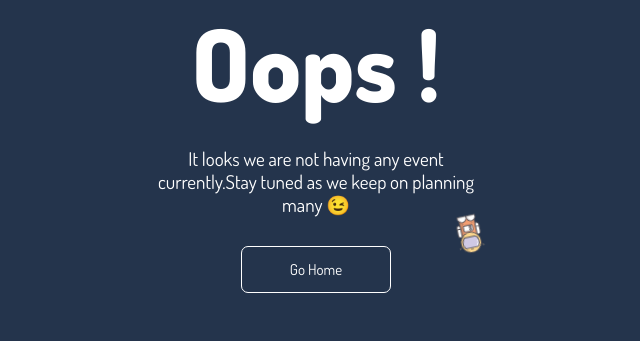
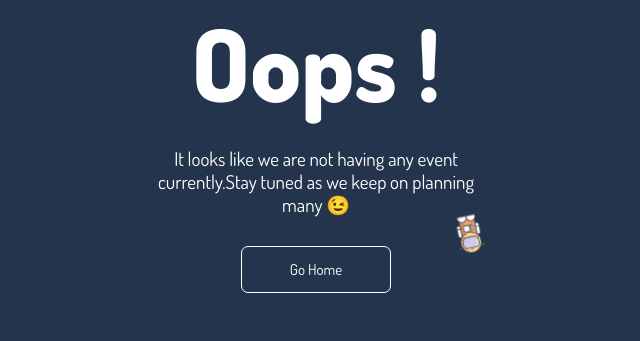
Before and after one commit to Darshan110801/test, a Django app: page /events in a window 1280 px wide. Shown: the part 117-458 px from the top of the page, without its empty margins (324-964 px from the left). Run offline with Django 3.2, Linux system fonts and the light colour scheme; some libraries are stand-ins or nearby versions.

Commit message:
grammatical change

```diff
--- a/templates/noevents.html
+++ b/templates/noevents.html
@@ -12,7 +12,7 @@
   <div class="denied__wrapper">
     <h1>Oops !</h1>
       <br>
-    <h3>It looks we are not having any event currently.Stay tuned as we keep on planning many 😉</h3>
+    <h3>It looks like we are not having any event currently.Stay tuned as we keep on planning many 😉</h3>
     <svg id="astronaut" xmlns="http://www.w3.org/2000/svg" viewBox="0 0 512 512">
     <style>
         @import url("https://fonts.googleapis.com/css?family=Dosis:300,400,700,800");
```
